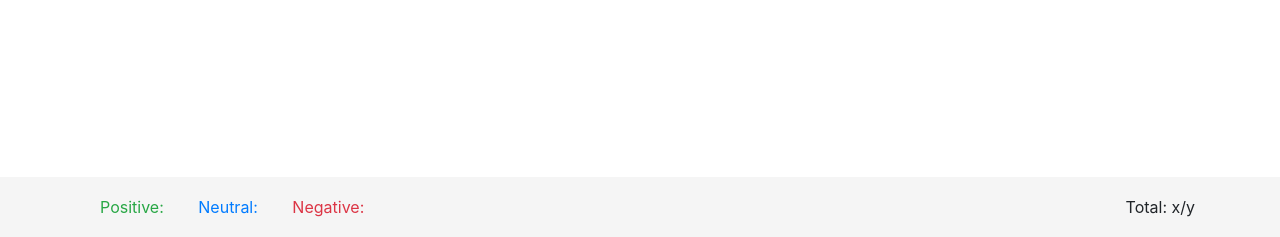
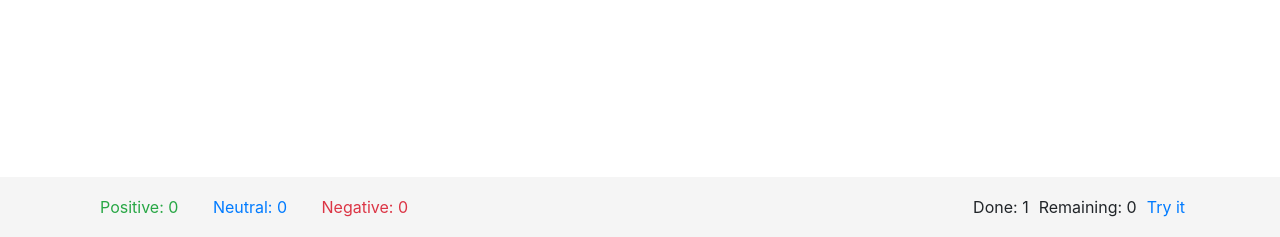
Before and after one commit to masonpawsey/Sylvstrr, a PHP site: page /trainer.php in a window 1280 px wide. Shown: the part 563-800 px from the top of the page. Run offline with PHP 8.4, Linux system fonts and the light colour scheme; tables that the repository leaves empty or names only in its code hold one stand-in row (values such as "Sample post"); some libraries are stand-ins or nearby versions.

Commit message:
add stats to trainer

```diff
--- /dev/null
+++ b/stats.php
@@ -0,0 +1,41 @@
+<?php
+
+// Connect to the database
+$user = 'phpmyadmin';
+$pass = '25dba36cbfa5b0a17a03a7fb8e10c96496de6d99b5459fc2';
+$dbh = new PDO('mysql:host=localhost;dbname=tweets', $user, $pass);
+
+// Count the positive Tweets
+$statement = $dbh->prepare('SELECT count(*) FROM tweets WHERE sentiment = "positive"');
+$statement->execute();
+$positive = $statement->fetch(PDO::FETCH_ASSOC)['count(*)'];
+
+
+// Count the neutral Tweets
+$statement = $dbh->prepare('SELECT count(*) FROM tweets WHERE sentiment = "neutral"');
+$statement->execute();
+$neutral = $statement->fetch(PDO::FETCH_ASSOC)['count(*)'];
+
+// Count the negative Tweets
+$statement = $dbh->prepare('SELECT count(*) FROM tweets WHERE sentiment = "negative"');
+$statement->execute();
+$negative = $statement->fetch(PDO::FETCH_ASSOC)['count(*)'];
+
+// Count the Tweets that haven't been analyzed yet
+$statement = $dbh->prepare('SELECT count(*) FROM tweets WHERE sentiment IS NULL');
+$statement->execute();
+$unknown = $statement->fetch(PDO::FETCH_ASSOC)['count(*)'];
+
+// Count the total Tweets
+$statement = $dbh->prepare('SELECT count(*) FROM tweets');
+$statement->execute();
+$total = $statement->fetch(PDO::FETCH_ASSOC)['count(*)'];
+
+
+$dbh = null;
+
+$stats = ['positive' => $positive, 'neutral' => $neutral, 'negative' => $negative, 'unknown' => $unknown, 'total' => $total, 'done' => $total-$unknown];
+
+echo json_encode($stats);
+
+?>
--- a/trainer.php
+++ b/trainer.php
@@ -37,20 +37,36 @@
 		</div>
 	</main>
 
-	<footer class="footer">
+	<footer class="footer d-sm-none d-md-block">
 		<div class="container">
-			<span class="col text-success">Positive: </span>
-			<span class="col text-primary">Neutral: </span>
-			<span class="col text-danger">Negative: </span>
-			<span class="float-right">Total: x/y </span>
+			<span class="col positive-stat text-success">Positive: </span>
+			<span class="col neutral-stat text-primary">Neutral: </span>
+			<span class="col negative-stat text-danger">Negative: </span>
+			<span class="float-right" style="padding-right: 10px;"><a href="../">Try it</a></span>
+			<span class="float-right remaining-stat" style="padding-right: 10px;"></span>
+			<span class="float-right total-stat" style="padding-right: 10px;"></span>
 		</div>
 	</footer>
 
 	<script type="text/javascript">
 		$(document).ready(function() {
+			function getStats() {
+				$.ajax({
+					url: 'stats.php',
+					type: 'POST',
+					data: {},
+					success: function (result) {
+						// console.log($.parseJSON(result)['positive']);
+						$('.positive-stat').text('Positive: ' + $.parseJSON(result)['positive']);
+						$('.neutral-stat').text('Neutral: ' + $.parseJSON(result)['neutral']);
+						$('.negative-stat').text('Negative: ' + $.parseJSON(result)['negative']);
+						$('.total-stat').text('Done: ' + $.parseJSON(result)['done']);
+						$('.remaining-stat').text('Remaining: ' + $.parseJSON(result)['unknown']);
+					}
+				});
+			}
 
 			// Going to have some issues with the tweet being "in use" but never actually reported on... like when a Tweet gets loaded and the page is refreshed
-
 			function newTweet() {
 				$.ajax({
 					url: 'get_tweets_for_trainer.php',
@@ -59,6 +75,7 @@
 					success: function (result) {
 						$('code').html($.parseJSON(result)['text']);
 						$('code').attr('data-id',$.parseJSON(result)['id']);
+						getStats();
 					}
 				});
 			}
@@ -130,6 +147,8 @@
 			});
 
 			newTweet();
+			getStats();
+
 		});
 	</script>
 </body>
```
Also changed, not shown: tweets/5bdf999a8befc.json (deleted, +0 -8 lines), tweets/5bdf99d10c0a9.json (deleted, +0 -8 lines).
